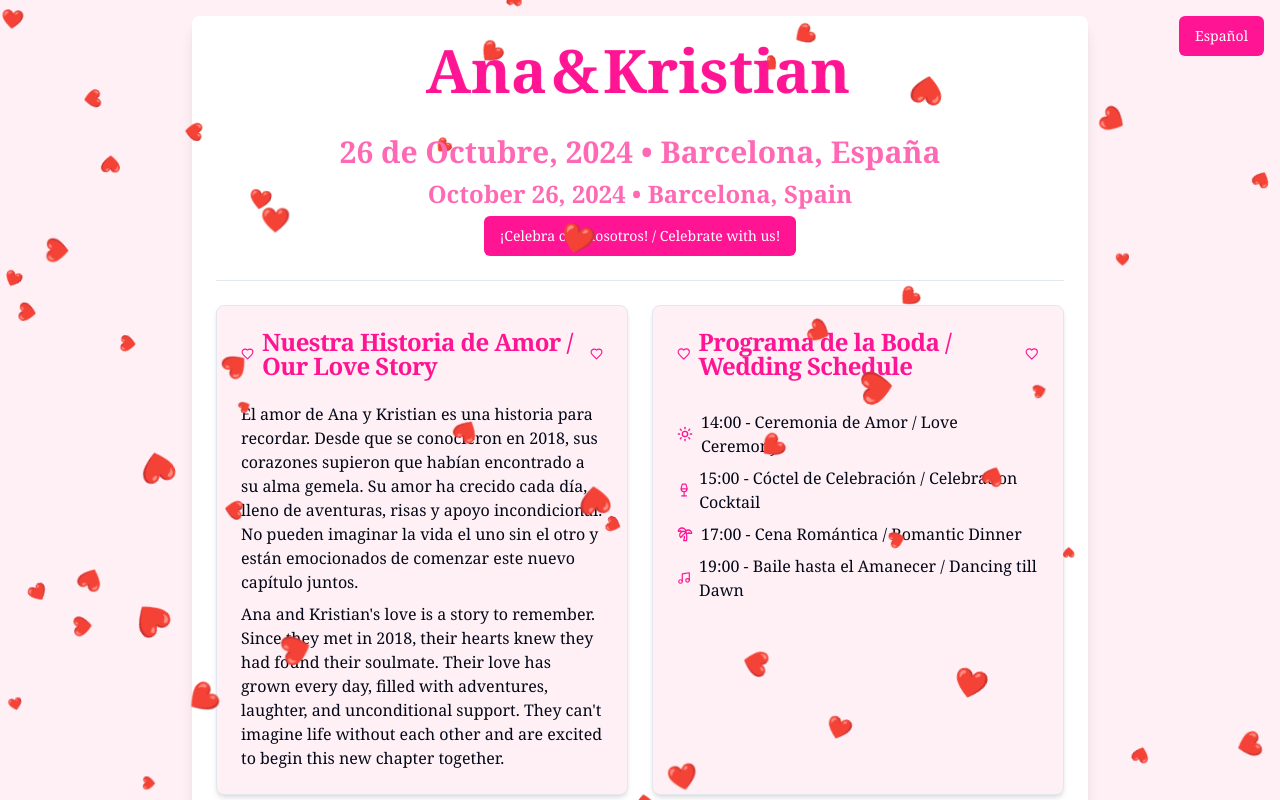
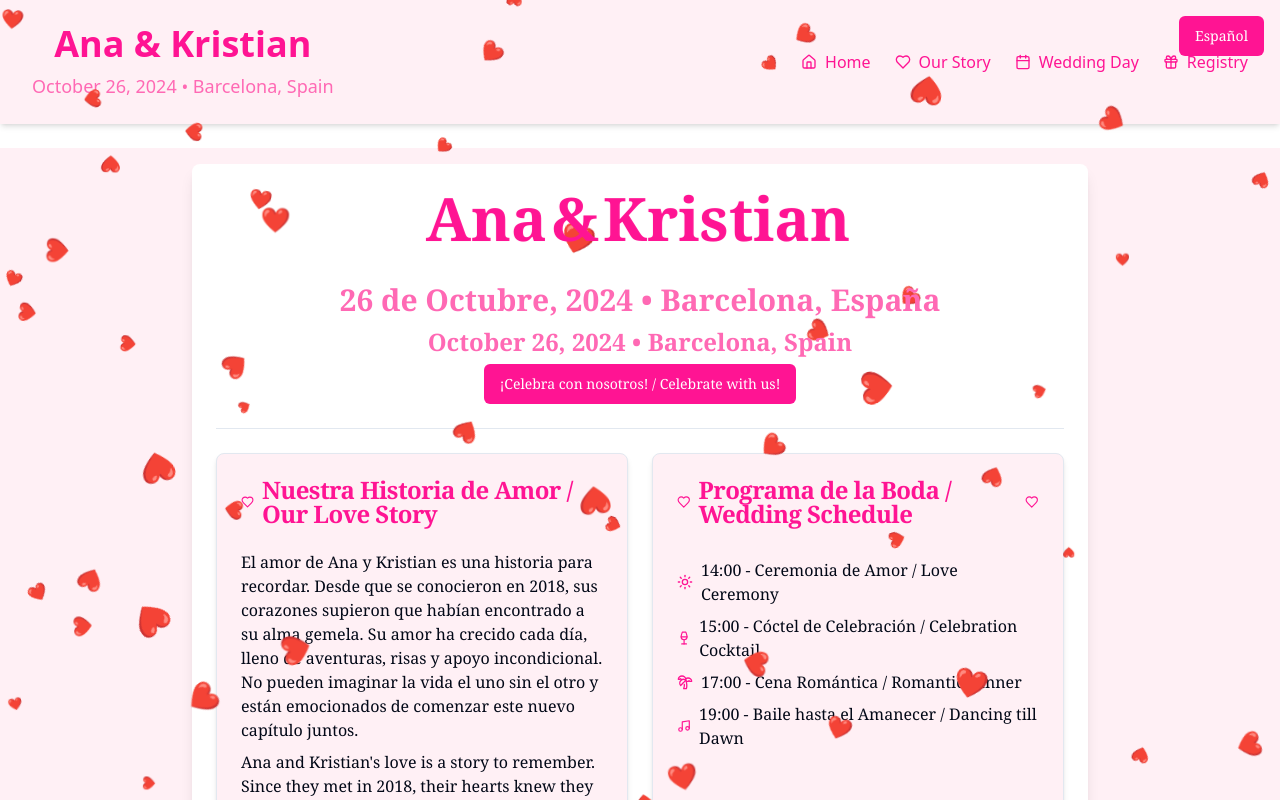
Before and after one commit to GPT-Engineer-App/pink-glam-wedding-vibes, a React (Vite) app: page / in a window 1280 px wide. Shown: the top 800 px of the page. Built offline with nearby package versions, Linux system fonts and the light colour scheme.

Commit message:
Add header to application
Implemented a header component to enhance the user interface of the application.
[skip gpt_engineer]

```diff
--- a/src/App.jsx
+++ b/src/App.jsx
@@ -3,6 +3,7 @@ import { TooltipProvider } from "@/components/ui/tooltip";
 import { QueryClient, QueryClientProvider } from "@tanstack/react-query";
 import { BrowserRouter, Routes, Route } from "react-router-dom";
 import { navItems } from "./nav-items";
+import Header from "./components/Header";
 
 const queryClient = new QueryClient();
 
@@ -11,11 +12,14 @@ const App = () => (
     <TooltipProvider>
       <Toaster />
       <BrowserRouter>
-        <Routes>
-          {navItems.map(({ to, page }) => (
-            <Route key={to} path={to} element={page} />
-          ))}
-        </Routes>
+        <Header />
+        <main className="pt-6">
+          <Routes>
+            {navItems.map(({ to, page }) => (
+              <Route key={to} path={to} element={page} />
+            ))}
+          </Routes>
+        </main>
       </BrowserRouter>
     </TooltipProvider>
   </QueryClientProvider>
--- /dev/null
+++ b/src/components/Header.jsx
@@ -0,0 +1,56 @@
+import { motion } from 'framer-motion';
+import { Link } from 'react-router-dom';
+import { navItems } from '../nav-items';
+
+const Header = () => {
+  return (
+    <header className="bg-[#FFF0F5] shadow-md">
+      <div className="max-w-7xl mx-auto px-4 sm:px-6 lg:px-8 py-6">
+        <motion.div
+          initial={{ opacity: 0, y: -20 }}
+          animate={{ opacity: 1, y: 0 }}
+          transition={{ duration: 0.5 }}
+          className="flex justify-between items-center"
+        >
+          <div className="text-center">
+            <motion.h1
+              className="text-4xl font-bold text-[#FF1493]"
+              animate={{ scale: [1, 1.05, 1] }}
+              transition={{ duration: 2, repeat: Infinity }}
+            >
+              Ana & Kristian
+            </motion.h1>
+            <motion.p
+              className="text-lg text-[#FF69B4] mt-2"
+              animate={{ y: [0, -5, 0] }}
+              transition={{ duration: 2, repeat: Infinity }}
+            >
+              October 26, 2024 • Barcelona, Spain
+            </motion.p>
+          </div>
+          <nav>
+            <ul className="flex space-x-6">
+              {navItems.map((item) => (
+                <motion.li
+                  key={item.to}
+                  whileHover={{ scale: 1.1 }}
+                  whileTap={{ scale: 0.95 }}
+                >
+                  <Link
+                    to={item.to}
+                    className="text-[#FF1493] hover:text-[#FF69B4] transition-colors duration-200 flex items-center"
+                  >
+                    {item.icon}
+                    <span className="ml-2">{item.title}</span>
+                  </Link>
+                </motion.li>
+              ))}
+            </ul>
+          </nav>
+        </motion.div>
+      </div>
+    </header>
+  );
+};
+
+export default Header;
```
